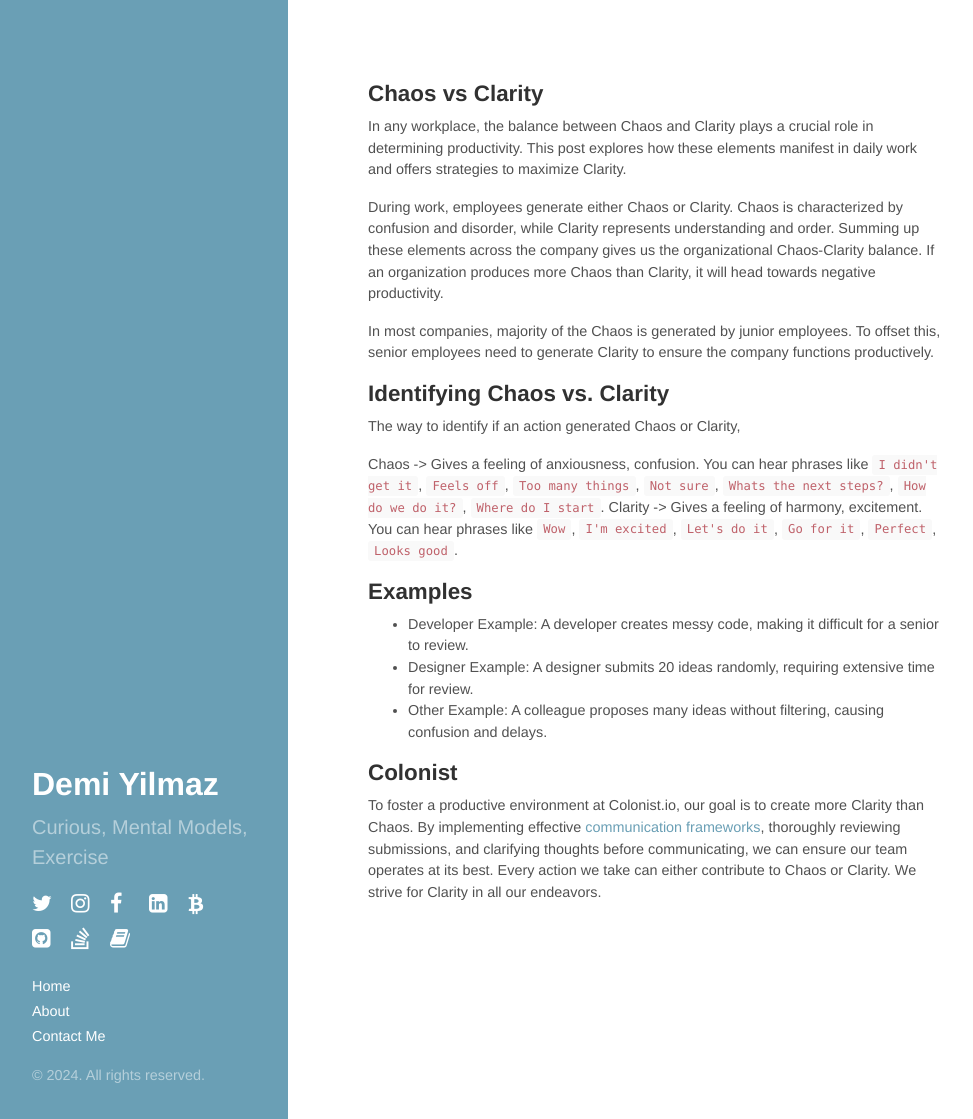
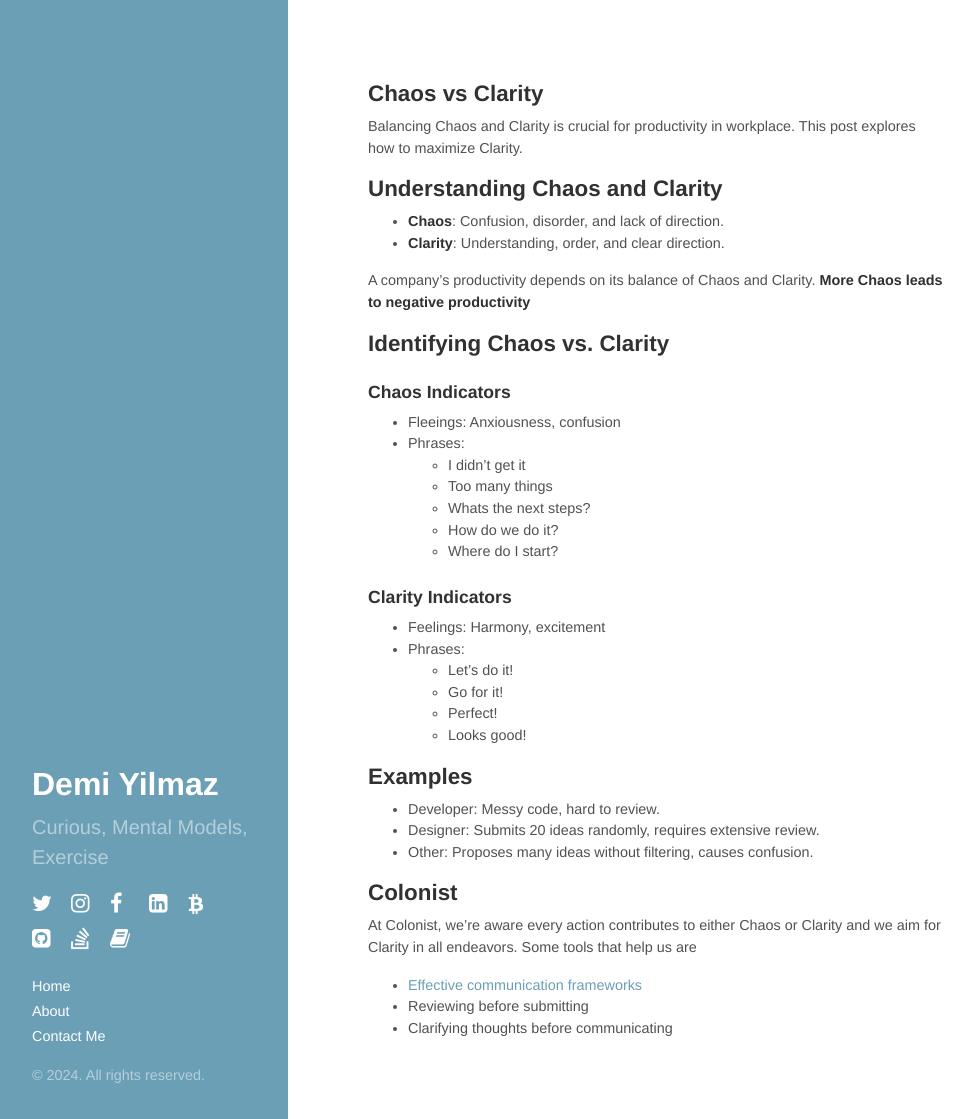
Before and after one commit to demiculus/demiculus.github.io, a Jekyll site: the page built from chaos.md, in a window 1280 px wide and 1119 px high. Shown: the whole window, without its empty margins (0-973 px from the left). Built offline with Jekyll 4.4.1, drawn with Linux system fonts in a browser that asks for light colours; nearby versions of some CDN libraries.

Commit message:
update chaos add goat

```diff
--- a/chaos.md
+++ b/chaos.md
@@ -5,26 +5,45 @@ title: Chaos vs Clarity
 
 ## Chaos vs Clarity
 
-In any workplace, the balance between Chaos and Clarity plays a crucial role in determining productivity. This post explores how these elements manifest in daily work and offers strategies to maximize Clarity.
+Balancing Chaos and Clarity is crucial for productivity in workplace. This post explores how to maximize Clarity.
 
+## Understanding Chaos and Clarity
 
-During work, employees generate either Chaos or Clarity. Chaos is characterized by confusion and disorder, while Clarity represents understanding and order. Summing up these elements across the company gives us the organizational Chaos-Clarity balance. If an organization produces more Chaos than Clarity, it will head towards negative productivity.
+- **Chaos**: Confusion, disorder, and lack of direction.
+- **Clarity**: Understanding, order, and clear direction.
 
-In most companies, majority of the Chaos is generated by junior employees. To offset this, senior employees need to generate Clarity to ensure the company functions productively.
+A company's productivity depends on its balance of Chaos and Clarity. **More Chaos leads to negative productivity**
 
 ## Identifying Chaos vs. Clarity
 
-The way to identify if an action generated Chaos or Clarity,
+### Chaos Indicators
 
-Chaos -> Gives a feeling of anxiousness, confusion. You can hear phrases like `I didn't get it`, `Feels off`, `Too many things`, `Not sure`, `Whats the next steps?`, `How do we do it?`, `Where do I start`.
-Clarity -> Gives a feeling of harmony, excitement. You can hear phrases like `Wow`, `I'm excited`, `Let's do it`, `Go for it`, `Perfect`, `Looks good`.
+- Fleeings: Anxiousness, confusion
+- Phrases:
+  - I didn't get it
+  - Too many things
+  - Whats the next steps?
+  - How do we do it?
+  - Where do I start?
+
+### Clarity Indicators
+
+- Feelings: Harmony, excitement
+- Phrases:
+  - Let's do it!
+  - Go for it!
+  - Perfect!
+  - Looks good!
 
 ## Examples
 
-- Developer Example: A developer creates messy code, making it difficult for a senior to review.
-- Designer Example: A designer submits 20 ideas randomly, requiring extensive time for review.
-- Other Example: A colleague proposes many ideas without filtering, causing confusion and delays.
+- Developer: Messy code, hard to review.
+- Designer: Submits 20 ideas randomly, requires extensive review.
+- Other: Proposes many ideas without filtering, causes confusion.
 
 ## Colonist
 
-To foster a productive environment at Colonist.io, our goal is to create more Clarity than Chaos. By implementing effective [communication frameworks](https://demiculus.com/communication/), thoroughly reviewing submissions, and clarifying thoughts before communicating, we can ensure our team operates at its best. Every action we take can either contribute to Chaos or Clarity. We strive for Clarity in all our endeavors.
+At Colonist, we're aware every action contributes to either Chaos or Clarity and we aim for Clarity in all endeavors. Some tools that help us are
+- [Effective communication frameworks](https://demiculus.com/communication/)
+- Reviewing before submitting
+- Clarifying thoughts before communicating
```
Also changed, not shown: goat.md (added, +11 -0 lines).
